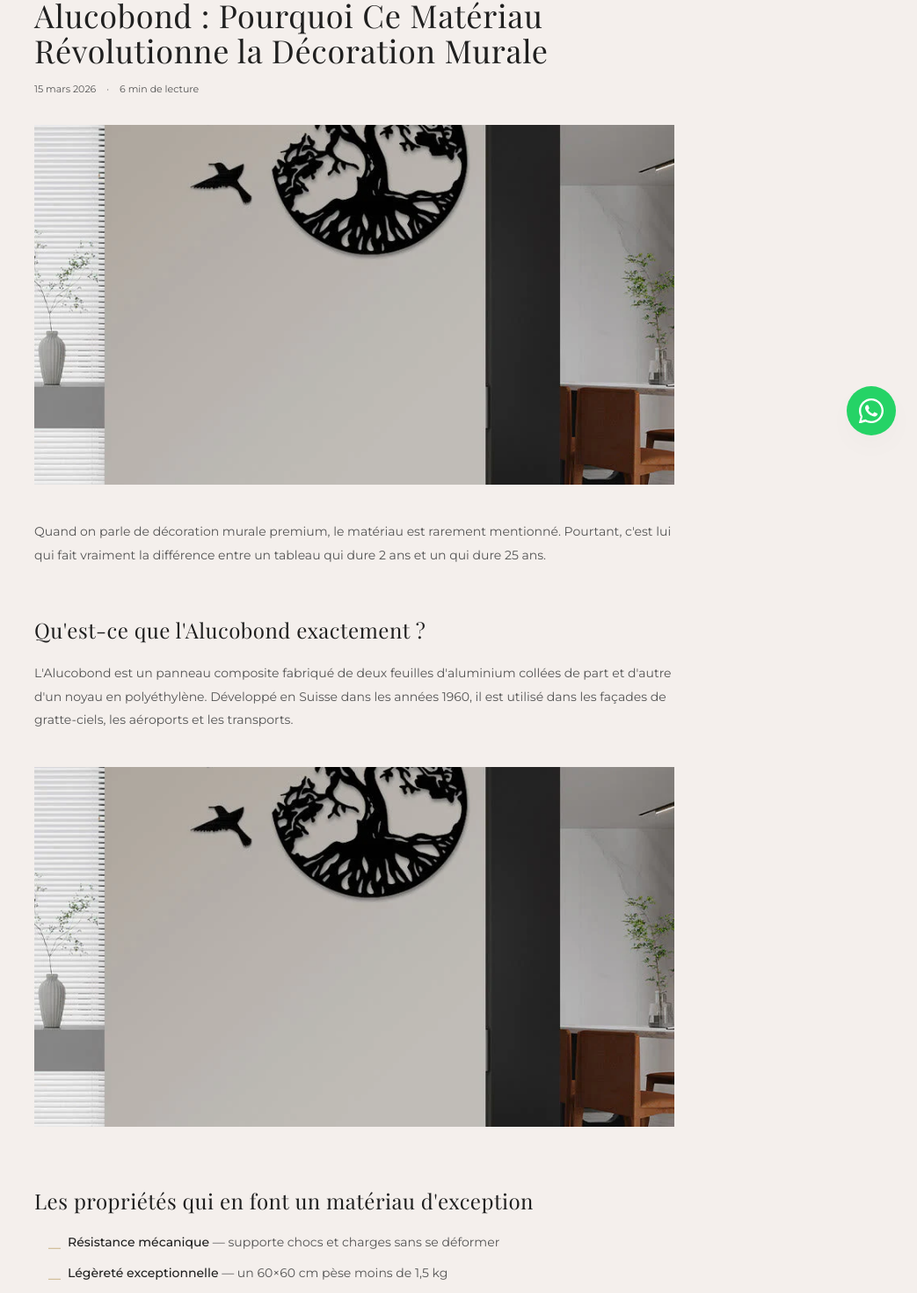
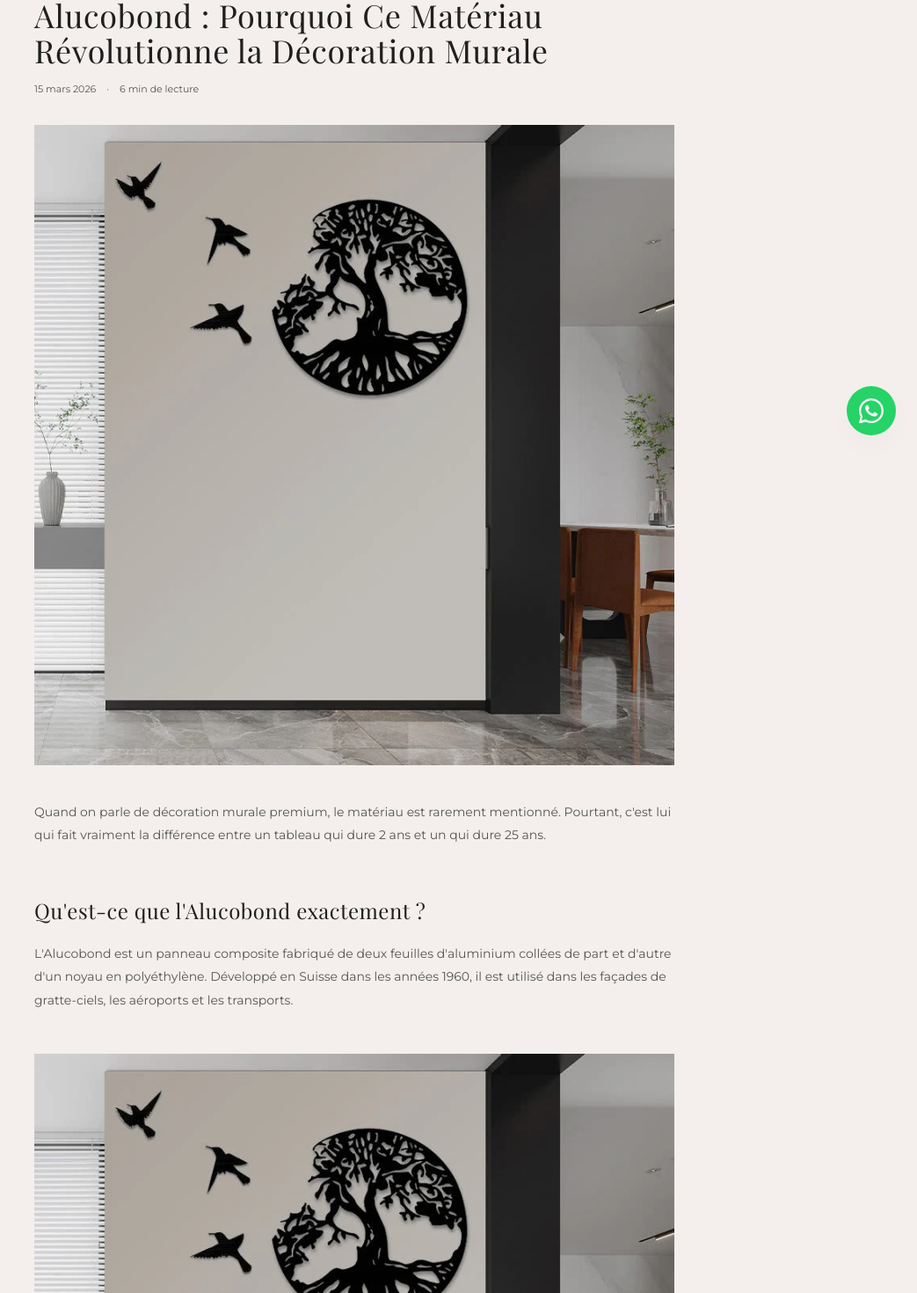
Before and after one commit to houssainbouzir97/dreamscape-decor, a React (Vite) app: page /blog/alucobond-materiau-decoration-murale in a window 1280 px wide. Shown: the part 281-1751 px from the top of the page at 88% size, without its empty margins (237-1280 px from the left). Built offline with nearby package versions, Linux system fonts and the light colour scheme; the HTML template or start-up script is replaced by a standard one; a web font is replaced by a local one.

Commit message:
fix: remove image cropping on blog — object-contain for full product visibility

```diff
--- a/src/pages/Blog.tsx
+++ b/src/pages/Blog.tsx
@@ -1,5 +1,6 @@
 import { Link } from "react-router-dom";
 import { articles } from "@/data/articles";
+import { productImageMap } from "@/lib/productImages";
 import Header from "@/components/Header";
 import Footer from "@/components/Footer";
 import useSEO from "@/hooks/useSEO";
@@ -32,22 +33,26 @@ const Blog = () => {
 
           {/* Articles grid */}
           <div className="grid grid-cols-1 md:grid-cols-2 lg:grid-cols-3 gap-8">
-            {articles.map(article => (
+            {articles.map(article => {
+              const coverSrc = productImageMap[article.coverImage];
+              return (
                 <Link
                   key={article.slug}
                   to={`/blog/${article.slug}`}
                   className="group block"
                 >
-                {/* Cover image */}
-                <div className="relative overflow-hidden rounded-sm mb-4 bg-secondary/50" style={{ aspectRatio: "16/9" }}>
+                  {/* Cover image — fixed height, object-contain to avoid cropping product */}
+                  <div className="relative overflow-hidden rounded-sm mb-4 bg-secondary/30 flex items-center justify-center" style={{ height: "220px" }}>
+                    {coverSrc ? (
                       <img
-                    src={article.coverImage}
+                        src={coverSrc}
                         alt={article.title}
-                    className="w-full h-full object-cover transition-transform duration-700 group-hover:scale-[1.04]"
+                        className="w-full h-full object-contain transition-transform duration-700 group-hover:scale-[1.03]"
                         loading="lazy"
-                    width={600}
-                    height={338}
                       />
+                    ) : (
+                      <div className="w-full h-full bg-secondary/50" />
+                    )}
                     <span className="absolute top-3 left-3 text-[10px] font-medium uppercase tracking-wider px-2.5 py-1 rounded-sm"
                       style={{ background: "#C6A75E", color: "#F4EFEA" }}>
                       {article.category}
@@ -75,7 +80,8 @@ const Blog = () => {
                     Lire l'article →
                   </p>
                 </Link>
-            ))}
+              );
+            })}
           </div>
         </div>
       </main>
--- a/src/pages/BlogArticle.tsx
+++ b/src/pages/BlogArticle.tsx
@@ -62,7 +62,6 @@ const BlogArticle = () => {
     ],
   };
 
-  // Parse [[text|/url]] into React Link elements
   const parseInlineLinks = (text: string): React.ReactNode[] => {
     const parts = text.split(/\[\[([^\]]+)\|([^\]]+)\]\]/g);
     const result: React.ReactNode[] = [];
@@ -83,7 +82,6 @@ const BlogArticle = () => {
     return result;
   };
 
-  // Parse {{imageKey|alt}} syntax for inline images
   const parseImageTag = (line: string) => {
     const match = line.match(/^\{\{([^|]+)\|([^}]+)\}\}$/);
     if (!match) return null;
@@ -107,21 +105,18 @@ const BlogArticle = () => {
     };
 
     lines.forEach((line, i) => {
-      // Check for image tag
       const imgTag = parseImageTag(line.trim());
       if (imgTag) {
         flushList();
         const src = productImageMap[imgTag.imageKey];
         if (src) {
           elements.push(
-            <div key={i} className="my-6 overflow-hidden rounded-sm" style={{ aspectRatio: "16/9" }}>
+            <div key={i} className="my-8 rounded-sm overflow-hidden bg-secondary/20">
               <img
                 src={src}
                 alt={imgTag.alt}
-                className="w-full h-full object-cover"
+                className="w-full h-auto object-contain"
                 loading="lazy"
-                width={800}
-                height={450}
               />
             </div>
           );
@@ -189,6 +184,7 @@ const BlogArticle = () => {
     return elements;
   };
 
+  const coverSrc = productImageMap[article.coverImage];
   const related = articles.filter(a => a.slug !== article.slug).slice(0, 2);
 
   return (
@@ -224,17 +220,17 @@ const BlogArticle = () => {
             </div>
           </div>
 
-          {/* Cover image */}
-          <div className="overflow-hidden rounded-sm mb-10" style={{ aspectRatio: "16/9" }}>
-            <img
-              src={productImageMap[article.coverImage] || "/og-image.jpg"}
-              alt={article.title}
-              className="w-full h-full object-cover"
-              width={900}
-              height={506}
-              loading="eager"
-            />
-          </div>
+          {/* Cover image — no crop, full product visible */}
+          {coverSrc && (
+            <div className="mb-10 rounded-sm overflow-hidden bg-secondary/20">
+              <img
+                src={coverSrc}
+                alt={article.title}
+                className="w-full h-auto object-contain"
+                loading="eager"
+              />
+            </div>
+          )}
 
           {/* Content */}
           <article className="mb-16">
```
Lines whose indentation alone changed are shown as unchanged.
